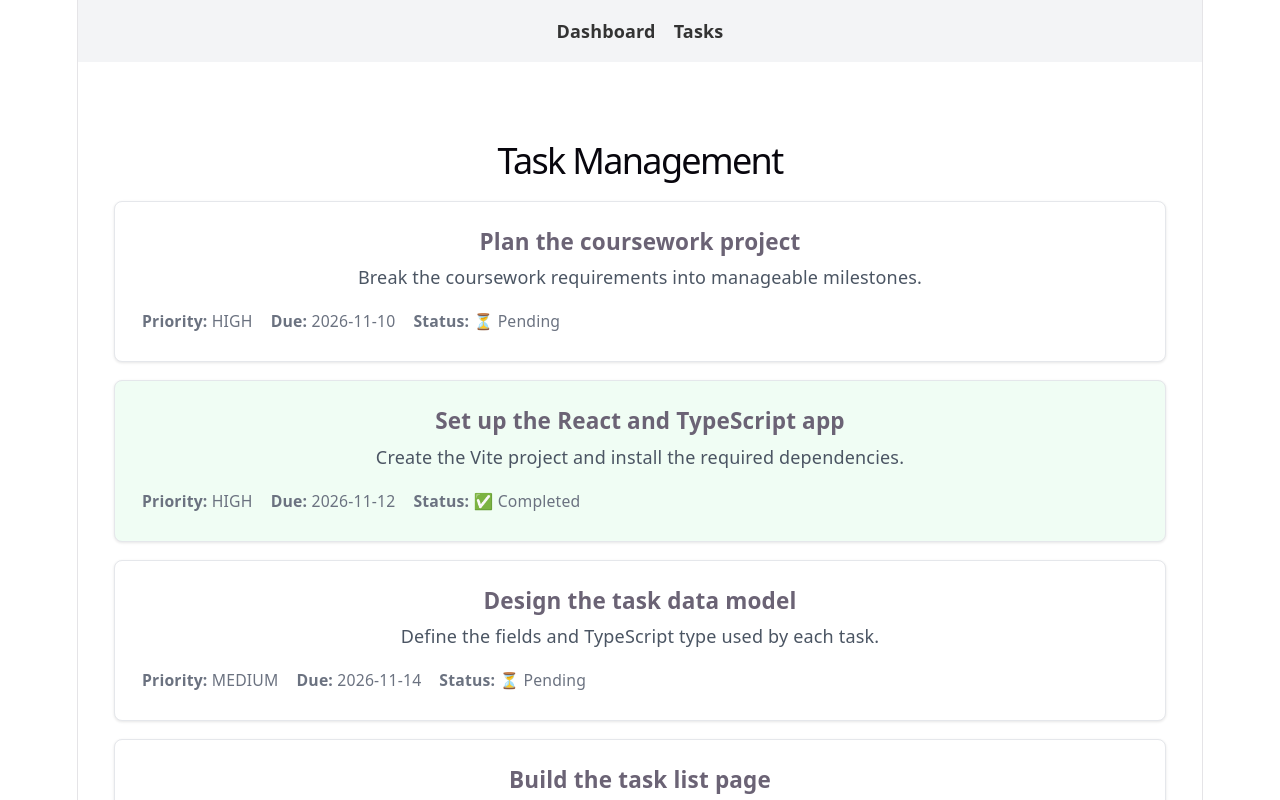
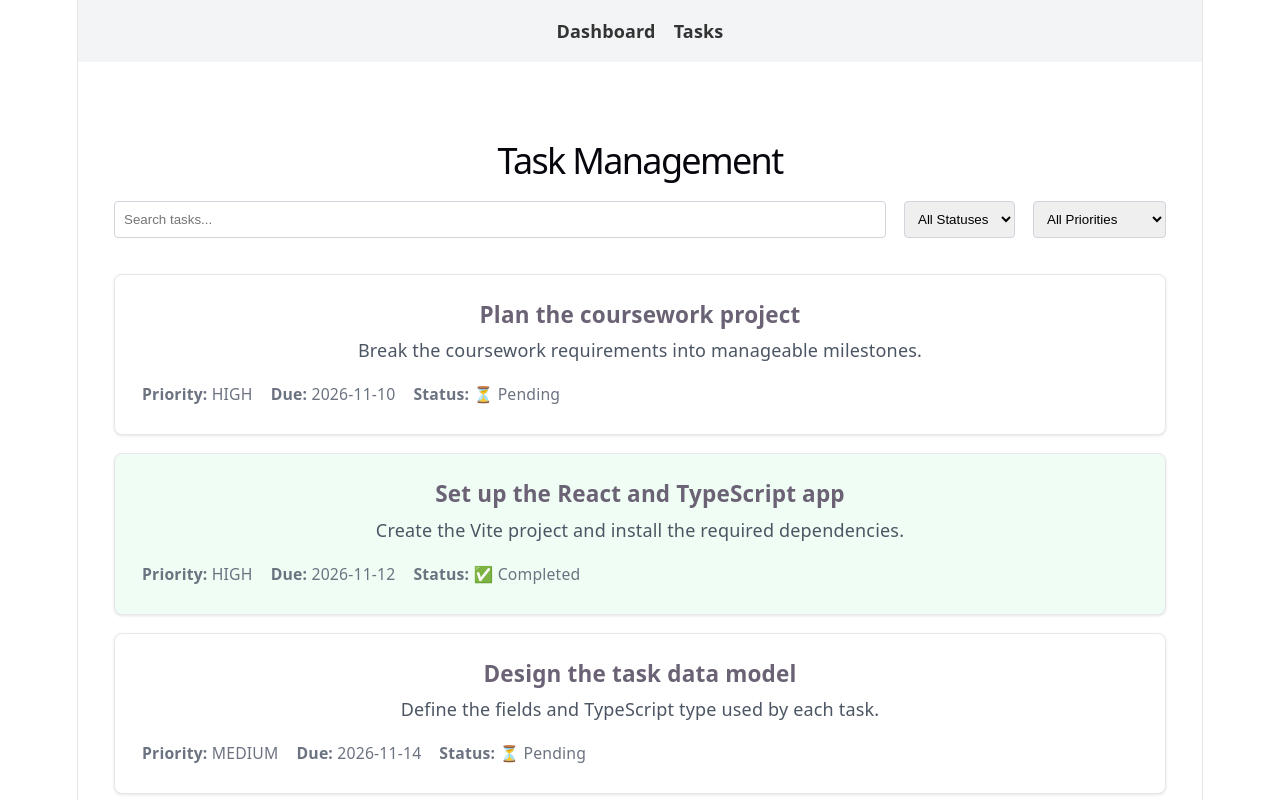
Before and after one commit to AlousTheCode/5COSC026W-task-manager, a React (Vite) app: page /tasks in a window 1280 px wide. Shown: the top 800 px of the page. Built offline with nearby package versions, Linux system fonts and the light colour scheme.

Commit message:
feat: implement real-time search and filtering for tasks

```diff
--- a/src/pages/TasksPage.tsx
+++ b/src/pages/TasksPage.tsx
@@ -2,15 +2,41 @@ import { useEffect } from 'react';
 import { useTaskStore } from '../store/taskStore';
 
 export default function TasksPage() {
-  // 1. Extract data and actions from the Zustand global store
-  const { tasks, isLoading, error, loadTasks } = useTaskStore();
+  // 1. Extract data, filters, and actions from the Zustand store
+  const {
+    tasks, isLoading, error, loadTasks,
+    searchQuery, filterStatus, filterPriority,
+    setSearchQuery, setFilterStatus, setFilterPriority
+  } = useTaskStore();
 
-  // 2. Trigger data fetching when the component mounts
+  // 2. Fetch tasks when component mounts
   useEffect(() => {
     loadTasks();
   }, [loadTasks]);
 
-  // 3. Rubric Criterion: Handle deliberate loading state during async operations
+  // 3. Compute filtered tasks based on current filter states
+  const filteredTasks = tasks.filter((task) => {
+    // Search match (case-insensitive for both title and description)
+    const matchesSearch = task.title.toLowerCase().includes(searchQuery.toLowerCase()) ||
+                          task.description.toLowerCase().includes(searchQuery.toLowerCase());
+
+    // Status match
+    const matchesStatus = filterStatus === 'all'
+      ? true
+      : filterStatus === 'completed'
+        ? task.completed
+        : !task.completed;
+
+    // Priority match
+    const matchesPriority = filterPriority === 'all'
+      ? true
+      : task.priority === filterPriority;
+
+    // A task must pass all conditions to be displayed
+    return matchesSearch && matchesStatus && matchesPriority;
+  });
+
+  // 4. Handle loading state
   if (isLoading) {
     return (
       <div style={{ padding: '2rem', textAlign: 'center', fontSize: '1.2rem' }}>
@@ -19,7 +45,7 @@ export default function TasksPage() {
     );
   }
 
-  // 4. Rubric Criterion: Handle deliberate error state gracefully
+  // 5. Handle error state
   if (error) {
     return (
       <div style={{ padding: '2rem', color: 'red', textAlign: 'center' }}>
@@ -28,13 +54,51 @@ export default function TasksPage() {
     );
   }
 
-  // 5. Render the task list if data is successfully fetched
+  // 6. Render the UI
   return (
     <div style={{ padding: '2rem' }}>
       <h1 style={{ fontSize: '2rem', marginBottom: '1.5rem' }}>Task Management</h1>
 
+      {/* Filter and Search Controls */}
+      <div style={{ display: 'flex', gap: '1rem', marginBottom: '2rem', flexWrap: 'wrap' }}>
+        <input
+          type="text"
+          placeholder="Search tasks..."
+          value={searchQuery}
+          onChange={(e) => setSearchQuery(e.target.value)}
+          style={{ padding: '0.5rem', border: '1px solid #d1d5db', borderRadius: '4px', flex: 1, minWidth: '200px' }}
+        />
+
+        <select
+          value={filterStatus}
+          onChange={(e) => setFilterStatus(e.target.value as 'all' | 'completed' | 'pending')}
+          style={{ padding: '0.5rem', border: '1px solid #d1d5db', borderRadius: '4px' }}
+        >
+          <option value="all">All Statuses</option>
+          <option value="completed">Completed</option>
+          <option value="pending">Pending</option>
+        </select>
+
+        <select
+          value={filterPriority}
+          onChange={(e) => setFilterPriority(e.target.value as 'all' | 'low' | 'medium' | 'high')}
+          style={{ padding: '0.5rem', border: '1px solid #d1d5db', borderRadius: '4px' }}
+        >
+          <option value="all">All Priorities</option>
+          <option value="low">Low Priority</option>
+          <option value="medium">Medium Priority</option>
+          <option value="high">High Priority</option>
+        </select>
+      </div>
+
+      {/* Filtered Task List */}
       <div style={{ display: 'flex', flexDirection: 'column', gap: '1rem' }}>
-        {tasks.map((task) => (
+        {filteredTasks.length === 0 ? (
+          <p style={{ textAlign: 'center', color: '#6b7280', padding: '2rem' }}>
+            No tasks found matching your criteria.
+          </p>
+        ) : (
+          filteredTasks.map((task) => (
             <div
               key={task.id}
               style={{
@@ -54,7 +118,8 @@ export default function TasksPage() {
                 <span><strong>Status:</strong> {task.completed ? '✅ Completed' : '⏳ Pending'}</span>
               </div>
             </div>
-        ))}
+          ))
+        )}
       </div>
     </div>
   );
--- a/src/store/taskstore.ts
+++ b/src/store/taskstore.ts
@@ -2,12 +2,22 @@ import { create } from 'zustand';
 import type { Task } from '../types';
 import { taskService } from '../services/taskService';
 
-// Define the shape of the store's state and actions
+// Define the shape of the store's state, including filters and search
 interface TaskState {
   tasks: Task[];
   isLoading: boolean;
   error: string | null;
+
+  // Filter and search states
+  searchQuery: string;
+  filterStatus: 'all' | 'completed' | 'pending';
+  filterPriority: 'all' | 'low' | 'medium' | 'high';
+
+  // Actions
   loadTasks: () => Promise<void>;
+  setSearchQuery: (query: string) => void;
+  setFilterStatus: (status: 'all' | 'completed' | 'pending') => void;
+  setFilterPriority: (priority: 'all' | 'low' | 'medium' | 'high') => void;
 }
 
 // Create the Zustand store hook
@@ -16,21 +26,27 @@ export const useTaskStore = create<TaskState>((set) => ({
   isLoading: false,
   error: null,
 
-  // Action to fetch data and manage loading/error states
+  // Initial filter states
+  searchQuery: '',
+  filterStatus: 'all',
+  filterPriority: 'all',
+
+  // Action to fetch data
   loadTasks: async () => {
-    // Activate loading state and clear any previous errors before fetching
     set({ isLoading: true, error: null });
-
     try {
       const data = await taskService.fetchTasks();
-      // If successful, save data and disable loading state
       set({ tasks: data, isLoading: false });
     } catch (error) {
-      // If an error occurs, save the error message and disable loading state
       set({
         error: error instanceof Error ? error.message : 'An unknown error occurred',
         isLoading: false
       });
     }
-  }
+  },
+
+  // Actions to update filters
+  setSearchQuery: (query) => set({ searchQuery: query }),
+  setFilterStatus: (status) => set({ filterStatus: status }),
+  setFilterPriority: (priority) => set({ filterPriority: priority }),
 }));
```
Lines whose indentation alone changed are shown as unchanged.
